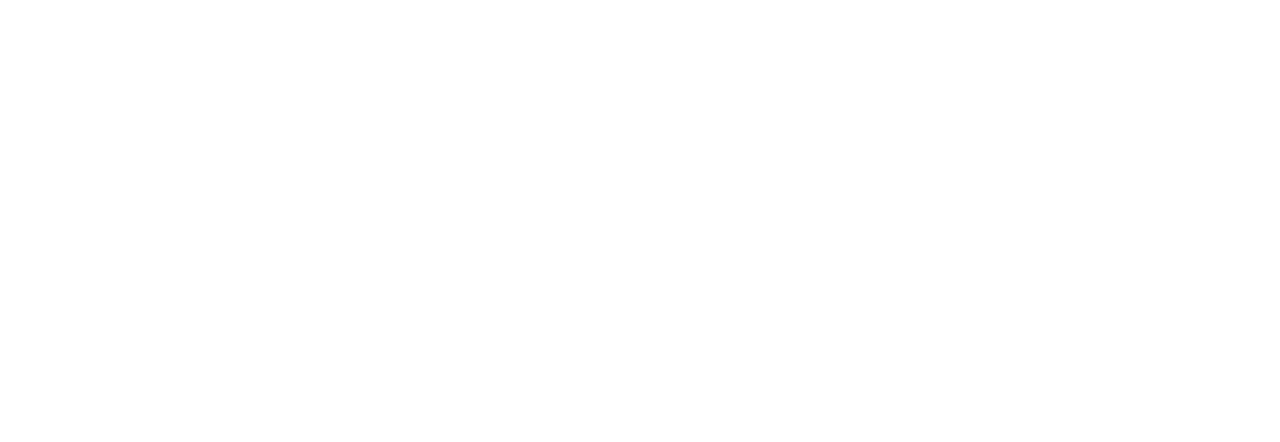
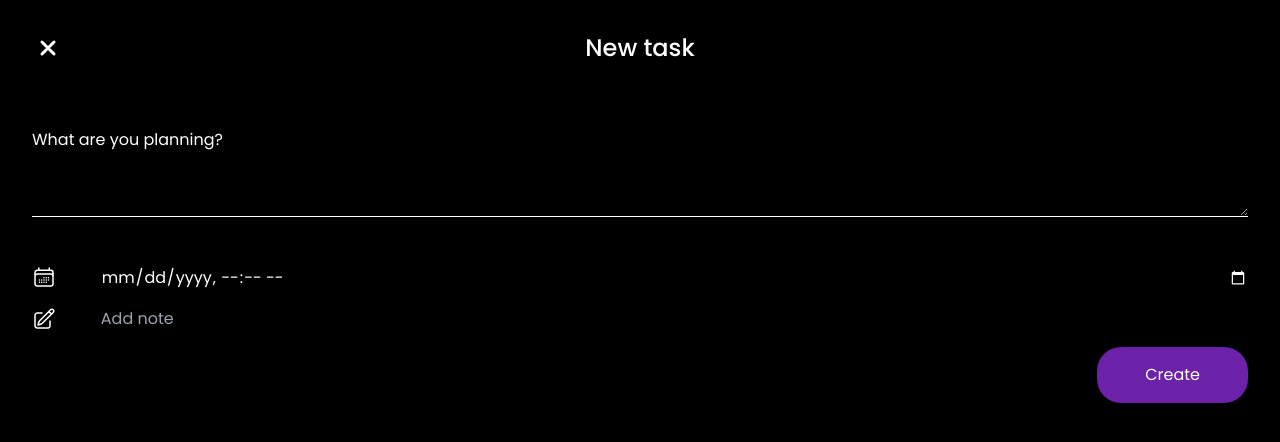
Before and after one commit to wavegate/TodoList, a React (Vite) app: page /create in a window 1280 px wide. Before the commit this address had no page. Shown: the top 442 px of the page. Built offline with nearby package versions, Linux system fonts and the light colour scheme.

Commit message:
added New task page

```diff
--- a/package.json
+++ b/package.json
@@ -13,6 +13,7 @@
     "@headlessui/react": "^1.7.4",
     "react": "^18.2.0",
     "react-dom": "^18.2.0",
+    "react-hook-form": "^7.40.0",
     "react-router-dom": "^6.4.4",
     "tailwind-merge": "^1.8.0",
     "uuid": "^9.0.0"
--- a/src/App.tsx
+++ b/src/App.tsx
@@ -1,5 +1,6 @@
 import { BrowserRouter, Routes, Route } from "react-router-dom";
 import FrontPage from "./pages/FrontPage/FrontPage";
+import NewTaskPage from "./pages/NewTaskPage/NewTaskPage";
 import TaskListPage from "./pages/TaskListPage/TaskListPage";
 
 function App() {
@@ -8,7 +9,8 @@
       <BrowserRouter>
         <Routes>
           <Route path="/" element={<FrontPage />}></Route>
-          <Route path="/tasks/:id" element={<TaskListPage />}></Route>
+          <Route path="/create" element={<NewTaskPage />}></Route>
+          <Route path="/read/:id" element={<TaskListPage />}></Route>
         </Routes>
       </BrowserRouter>
     </div>
--- a/src/components/CurvedBlock.tsx
+++ b/src/components/CurvedBlock.tsx
@@ -18,7 +18,7 @@
 
   const handleClick = () => {
     if (id) {
-      navigate(`/tasks/${id}`);
+      navigate(`/read/${id}`);
     }
   };
 
@@ -30,7 +30,6 @@
           `relative rounded-br-[80px] ${styles.CurvedBlock}`,
           className
         )}
-        // } ${flex ? `flex-grow` : ""}`}
         style={{ zIndex: zIndex }}
       >
         {children}
--- /dev/null
+++ b/src/components/HeadingBlock.tsx
@@ -0,0 +1,61 @@
+import { useNavigate } from "react-router-dom";
+import { twMerge } from "tailwind-merge";
+import CurvedBlock from "./CurvedBlock";
+
+type Icon = "back" | "cancel";
+
+const HeadingBlock = ({
+  className,
+  title,
+  icon,
+}: {
+  className?: string;
+  title: string;
+  icon: Icon;
+}) => {
+  const navigate = useNavigate();
+  const goBack = () => {
+    navigate(-1);
+  };
+
+  return (
+    <>
+      <CurvedBlock
+        className={twMerge(
+          `bg-black rounded-br-[40px] after:w-[40px] after:h-[40px] drop-shadow-[0px_0px_16px_rgba(0,0,0,0.6)]`,
+          className
+        )}
+        zIndex={1000}
+      >
+        <div className={`flex justify-center relative`}>
+          {icon === "back" && (
+            <div
+              className="h-4 w-4 border-white border-t-4 border-l-4 -rotate-45 absolute left-1 top-[8px] hover:cursor-pointer"
+              onClick={goBack}
+            ></div>
+          )}
+          {icon === "cancel" && (
+            <svg
+              xmlns="http://www.w3.org/2000/svg"
+              fill="none"
+              viewBox="0 0 24 24"
+              strokeWidth="3"
+              stroke="currentColor"
+              className="w-6 h-6 text-white absolute left-1 top-[4px] hover:cursor-pointer"
+              onClick={goBack}
+            >
+              <path
+                stroke-linecap="round"
+                stroke-linejoin="round"
+                d="M6 18L18 6M6 6l12 12"
+              />
+            </svg>
+          )}
+          <h1 className={`text-2xl text-white font-medium`}>{title}</h1>
+        </div>
+      </CurvedBlock>
+    </>
+  );
+};
+
+export default HeadingBlock;
--- a/src/pages/NewTaskPage.tsx
+++ /dev/null
@@ -1,3 +0,0 @@
-const NewTaskPage = () => {};
-
-export default NewTaskPage;
--- /dev/null
+++ b/src/pages/NewTaskPage/NewTaskFormBlock.tsx
@@ -0,0 +1,83 @@
+import { useForm } from "react-hook-form";
+import { twMerge } from "tailwind-merge";
+import CurvedBlock from "../../components/CurvedBlock";
+
+const NewTaskFormBlock = ({ className }: { className?: string }) => {
+  const { register } = useForm();
+
+  return (
+    <>
+      <CurvedBlock
+        className={twMerge(
+          `after:content-none bg-black flex-grow text-white`,
+          className
+        )}
+      >
+        <form className={`flex flex-col gap-4`}>
+          <label htmlFor="description" className={``}>
+            What are you planning?
+          </label>
+          <textarea
+            {...register("description")}
+            className={`bg-black border-b border-white`}
+          />
+          <div className={`flex gap-4 mt-8`}>
+            <label htmlFor="datetime" className={`flex-1`}>
+              <svg
+                xmlns="http://www.w3.org/2000/svg"
+                fill="none"
+                viewBox="0 0 24 24"
+                strokeWidth="1.5"
+                stroke="currentColor"
+                className="w-6 h-6"
+              >
+                <path
+                  strokeLinecap="round"
+                  strokeLinejoin="round"
+                  d="M6.75 3v2.25M17.25 3v2.25M3 18.75V7.5a2.25 2.25 0 012.25-2.25h13.5A2.25 2.25 0 0121 7.5v11.25m-18 0A2.25 2.25 0 005.25 21h13.5A2.25 2.25 0 0021 18.75m-18 0v-7.5A2.25 2.25 0 015.25 9h13.5A2.25 2.25 0 0121 11.25v7.5m-9-6h.008v.008H12v-.008zM12 15h.008v.008H12V15zm0 2.25h.008v.008H12v-.008zM9.75 15h.008v.008H9.75V15zm0 2.25h.008v.008H9.75v-.008zM7.5 15h.008v.008H7.5V15zm0 2.25h.008v.008H7.5v-.008zm6.75-4.5h.008v.008h-.008v-.008zm0 2.25h.008v.008h-.008V15zm0 2.25h.008v.008h-.008v-.008zm2.25-4.5h.008v.008H16.5v-.008zm0 2.25h.008v.008H16.5V15z"
+                />
+              </svg>
+            </label>
+            <input
+              type="datetime-local"
+              style={{ colorScheme: "dark" }}
+              {...register("datetime")}
+              className={`flex-[90%] bg-black`}
+            />
+          </div>
+          <div className={`flex gap-4`}>
+            <label htmlFor="description" className={`flex-1`}>
+              <svg
+                xmlns="http://www.w3.org/2000/svg"
+                fill="none"
+                viewBox="0 0 24 24"
+                strokeWidth="1.5"
+                stroke="currentColor"
+                className="w-6 h-6"
+              >
+                <path
+                  strokeLinecap="round"
+                  strokeLinejoin="round"
+                  d="M16.862 4.487l1.687-1.688a1.875 1.875 0 112.652 2.652L10.582 16.07a4.5 4.5 0 01-1.897 1.13L6 18l.8-2.685a4.5 4.5 0 011.13-1.897l8.932-8.931zm0 0L19.5 7.125M18 14v4.75A2.25 2.25 0 0115.75 21H5.25A2.25 2.25 0 013 18.75V8.25A2.25 2.25 0 015.25 6H10"
+                />
+              </svg>
+            </label>
+            <input
+              type="note"
+              {...register("note")}
+              placeholder="Add note"
+              className={`flex-[90%] bg-black`}
+            />
+          </div>
+          <button
+            className={`px-12 py-4 bg-purple-800 rounded-3xl w-fit self-end`}
+          >
+            Create
+          </button>
+        </form>
+      </CurvedBlock>
+    </>
+  );
+};
+
+export default NewTaskFormBlock;
--- /dev/null
+++ b/src/pages/NewTaskPage/NewTaskPage.tsx
@@ -0,0 +1,17 @@
+import HeadingBlock from "../../components/HeadingBlock";
+import NewTaskFormBlock from "./NewTaskFormBlock";
+
+const NewTaskPage = () => {
+  const padding = `p-8`;
+
+  return (
+    <>
+      <div className={`min-h-screen flex flex-col bg-black relative`}>
+        <HeadingBlock className={`${padding}`} title="New task" icon="cancel" />
+        <NewTaskFormBlock className={`${padding}`} />
+      </div>
+    </>
+  );
+};
+
+export default NewTaskPage;
--- a/src/pages/TaskListPage/FooterBlock.tsx
+++ b/src/pages/TaskListPage/FooterBlock.tsx
@@ -1,3 +1,4 @@
+import { useNavigate } from "react-router-dom";
 import { twMerge } from "tailwind-merge";
 import AddNewButton from "../../components/AddNewButton";
 import CurvedBlock from "../../components/CurvedBlock";
@@ -5,6 +6,12 @@
 import styles from "./FooterBlock.module.css";
 
 const FooterBlock = ({ className }: { className?: string }) => {
+  const navigate = useNavigate();
+
+  const handleClick = () => {
+    navigate("/create");
+  };
+
   return (
     <>
       <CurvedBlock
@@ -13,7 +20,7 @@
         <div className={`text-white flex justify-between items-center mb-6`}>
           <div className={`text-2xl font-medium`}>My List</div>
           <AddNewButton
-            onClick={() => console.log("button pressed.")}
+            onClick={handleClick}
             className={`h-10 w-10 bg-neutral-700 font-light text-3xl`}
           />
         </div>
--- a/src/pages/TaskListPage/HeadingBlock.tsx
+++ /dev/null
@@ -1,32 +0,0 @@
-import { useNavigate } from "react-router-dom";
-import { twMerge } from "tailwind-merge";
-import CurvedBlock from "../../components/CurvedBlock";
-
-const HeadingBlock = ({ className }: { className?: string }) => {
-  const navigate = useNavigate();
-  const goBack = () => {
-    navigate(-1);
-  };
-
-  return (
-    <>
-      <CurvedBlock
-        className={twMerge(
-          `bg-black rounded-br-[40px] after:w-[40px] after:h-[40px] drop-shadow-[0px_0px_16px_rgba(0,0,0,0.6)]`,
-          className
-        )}
-        zIndex={1000}
-      >
-        <div className={`flex justify-center relative`}>
-          <div
-            className="h-4 w-4 border-white border-t-4 border-l-4 -rotate-45 absolute left-1 top-[8px]"
-            onClick={goBack}
-          ></div>
-          <h1 className={`text-2xl text-white font-medium`}>All Tasks</h1>
-        </div>
-      </CurvedBlock>
-    </>
-  );
-};
-
-export default HeadingBlock;
--- a/src/pages/TaskListPage/TaskListPage.tsx
+++ b/src/pages/TaskListPage/TaskListPage.tsx
@@ -1,5 +1,5 @@
 import FooterBlock from "./FooterBlock";
-import HeadingBlock from "./HeadingBlock";
+import HeadingBlock from "../../components/HeadingBlock";
 import TaskBlock from "./TaskBlock";
 
 const TaskListPage = () => {
@@ -7,7 +7,7 @@
   return (
     <>
       <div className={`min-h-screen flex flex-col bg-black`}>
-        <HeadingBlock className={`${padding}`} />
+        <HeadingBlock className={`${padding}`} title="All tasks" icon="back" />
         <TaskBlock className={`${padding}`} />
         <FooterBlock className={`${padding}`} />
       </div>
```
Also changed, not shown: 1 other file (tests, documents, lock files or other folders).
